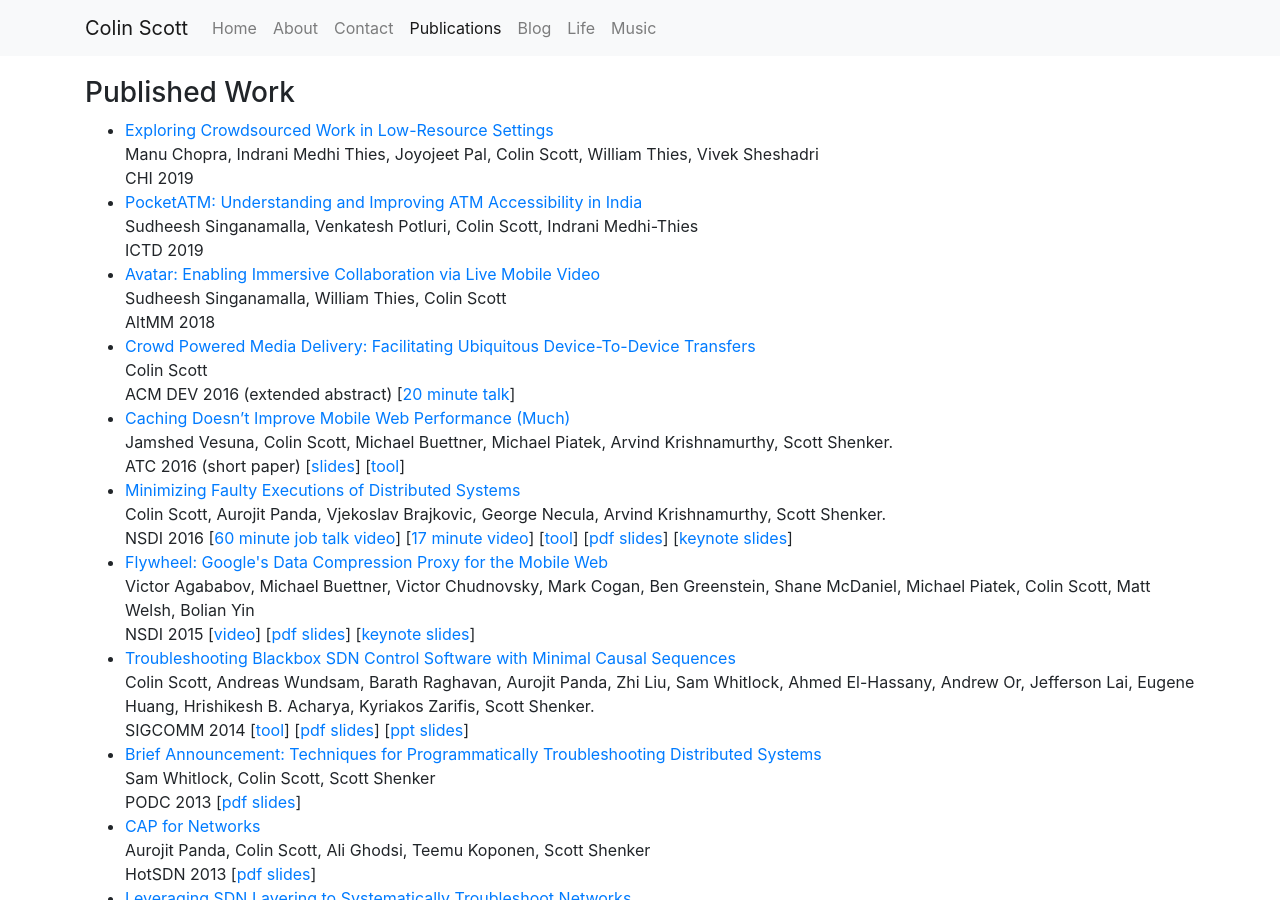
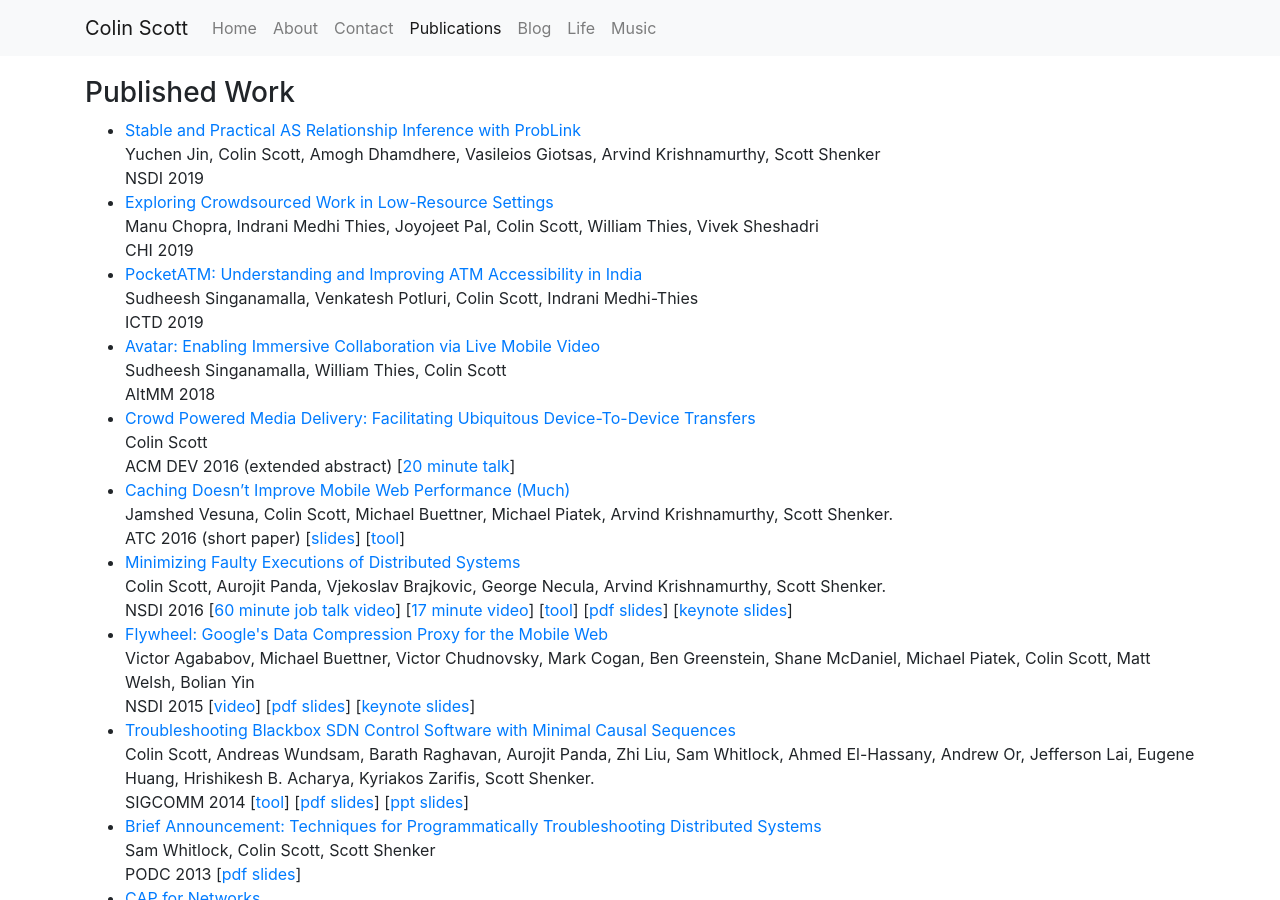
Before and after one commit to colin-scott/personal_website, a Jekyll site: the page built from publications.html, in a window 1280 px wide and 900 px high. Built offline with Jekyll 4.4.1, drawn with Linux system fonts in a browser that asks for light colours; Markdown is read by kramdown in place of the engine named in the settings.

Commit message:
Add NSDI

```diff
--- a/publications.html
+++ b/publications.html
@@ -7,6 +7,11 @@ description: "Colin Scott's projects and publications"
 
 <h3>Published Work</h3>
 <ul>
+   <li><a href="https://www.eecs.berkeley.edu/~rcs/research/nsdi19.pdf">Stable and Practical AS Relationship Inference with ProbLink</a></br>
+    Yuchen Jin, Colin Scott, Amogh Dhamdhere, Vasileios Giotsas, Arvind Krishnamurthy, Scott Shenker</br>
+    NSDI 2019
+   </li>
+
    <li><a href="https://www.eecs.berkeley.edu/~rcs/research/chi19.pdf">Exploring Crowdsourced Work in Low-Resource Settings</a></br>
     Manu Chopra, Indrani Medhi Thies, Joyojeet Pal, Colin Scott, William Thies, Vivek Sheshadri</br>
     CHI 2019
```
